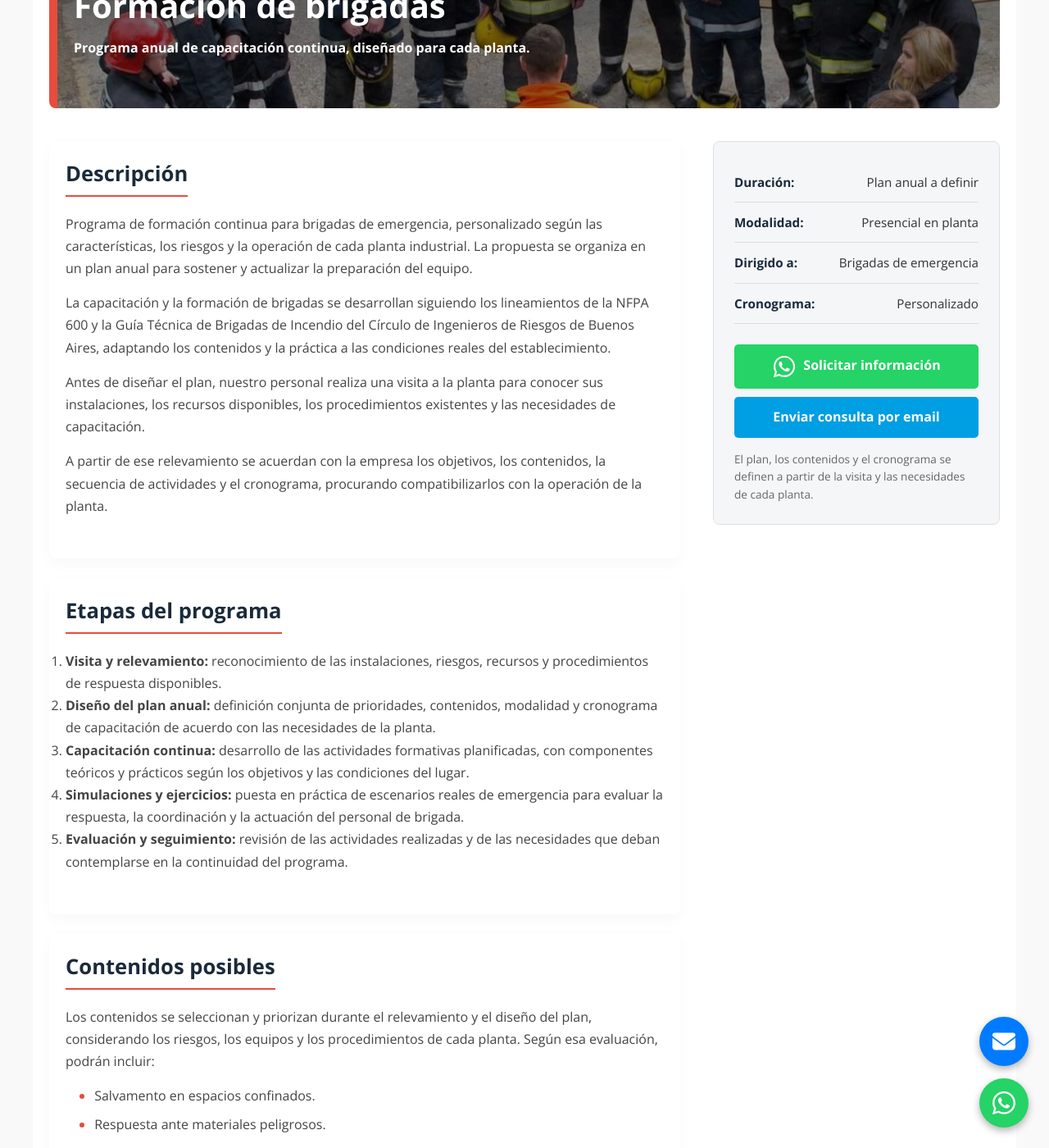
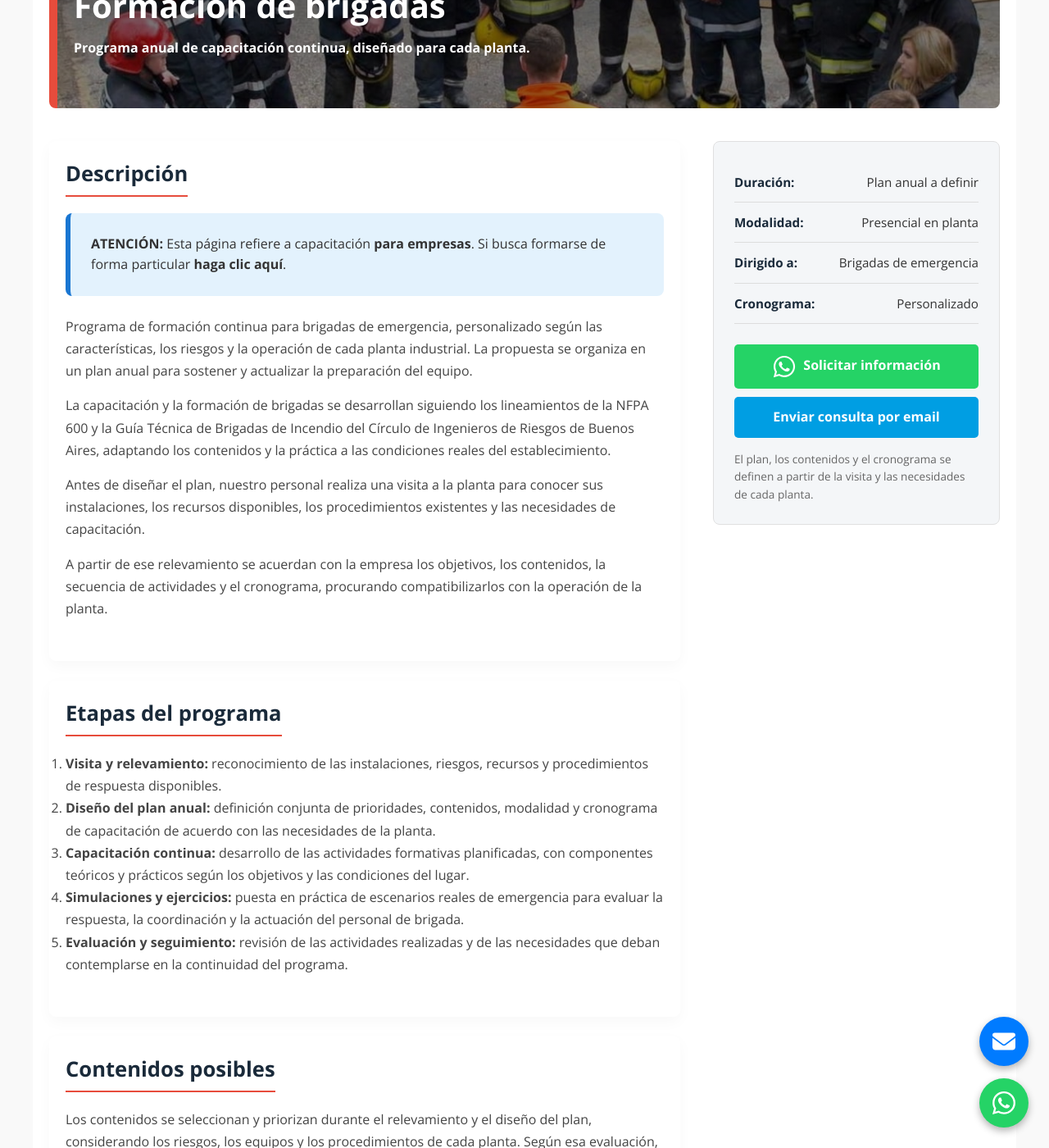
Before and after one commit to martov1/EDSI-nuevo-sitio, a Jekyll site: the page built from empresas/formacion-integral-brigadas.html, in a window 1280 px wide and 1400 px high, scrolled down 239 px. Shown: the whole window at 82% size. Built offline with Jekyll 4.4.1, drawn with Linux system fonts in a browser that asks for light colours.

Commit message:
mejoras UIUX

```diff
--- a/Particulares/Supervisor-y-brigadista/Supervisor-y-brigadista.html
+++ b/Particulares/Supervisor-y-brigadista/Supervisor-y-brigadista.html
@@ -37,6 +37,12 @@ redirect_from:
             <div class="main-content">
                 <section class="section-card">
                     <h2>Descripción</h2>
+                    <div class="audience-notice">
+                        <strong>ATENCIÓN:</strong> Esta página refiere a capacitación para
+                        <strong>personas particulares</strong>. Si busca capacitaciones para
+                        empresas,
+                        <a href="{{ site.baseurl }}/empresas/formacion-integral-brigadas"><strong>haga clic aquí</strong></a>.
+                    </div>
                     <div class="description-box">
                         <p>Si te interesa formar parte de una brigada de emergencias, asumir un rol activo ante situaciones críticas o proyectarte como líder de brigada o jefe de emergencias dentro de una empresa, esta capacitación es para vos.</p>
                         <p>Este curso brinda herramientas claras para prevenir riesgos, detectar señales de alarma y actuar con criterio y organización ante un incendio, formando a las personas para integrarse o liderar brigadas de emergencia —como brigadistas, capitanes o jefes de emergencia— en entornos residenciales, comerciales e industriales.</p>
--- a/empresas/formacion-integral-brigadas.css
+++ b/empresas/formacion-integral-brigadas.css
@@ -93,7 +93,9 @@
 .btn-payment { background: #009ee3; color: white; padding: 12px; border-radius: 5px; display: block; margin-top: 10px; font-weight: bold; text-decoration: none; transition: opacity 0.3s; }
 .btn-whatsapp { background: #25d366; color: white; padding: 12px; border-radius: 5px; display: block; font-weight: bold; text-decoration: none; }
 
-.eval-box { background: #e3f2fd; padding: 25px; border-radius: 8px; border-left: 6px solid #1976d2; }
+.eval-box,
+.audience-notice { background: #e3f2fd; padding: 25px; border-radius: 8px; border-left: 6px solid #1976d2; }
+.audience-notice { margin-bottom: 24px; }
 
 .brigade-gallery {
     margin-top: 32px;
--- a/empresas/formacion-integral-brigadas.html
+++ b/empresas/formacion-integral-brigadas.html
@@ -23,6 +23,13 @@ redirect_from:
     <div class="main-content">
       <section class="section-card">
         <h2>Descripción</h2>
+        <div class="audience-notice">
+          <strong>ATENCIÓN:</strong> Esta página refiere a capacitación
+          <strong>para empresas</strong>. Si busca formarse de forma particular
+          <a href="{{ site.baseurl }}/capacitacion-particulares"
+            ><strong>haga clic aquí</strong></a
+          >.
+        </div>
         <div class="description-box">
           <p>
             Programa de formación continua para brigadas de emergencia,
```
Also changed, not shown: Particulares/Supervisor-y-brigadista/Supervisor-y-brigadista.css (+5 -2 lines).
